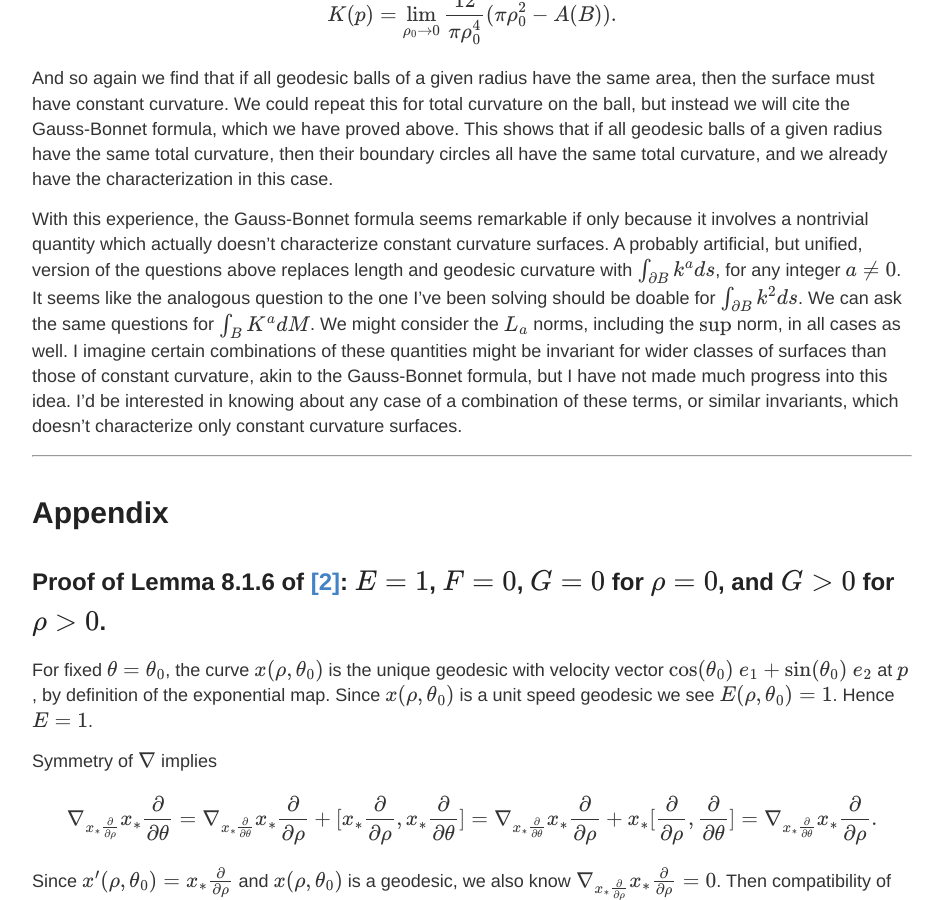
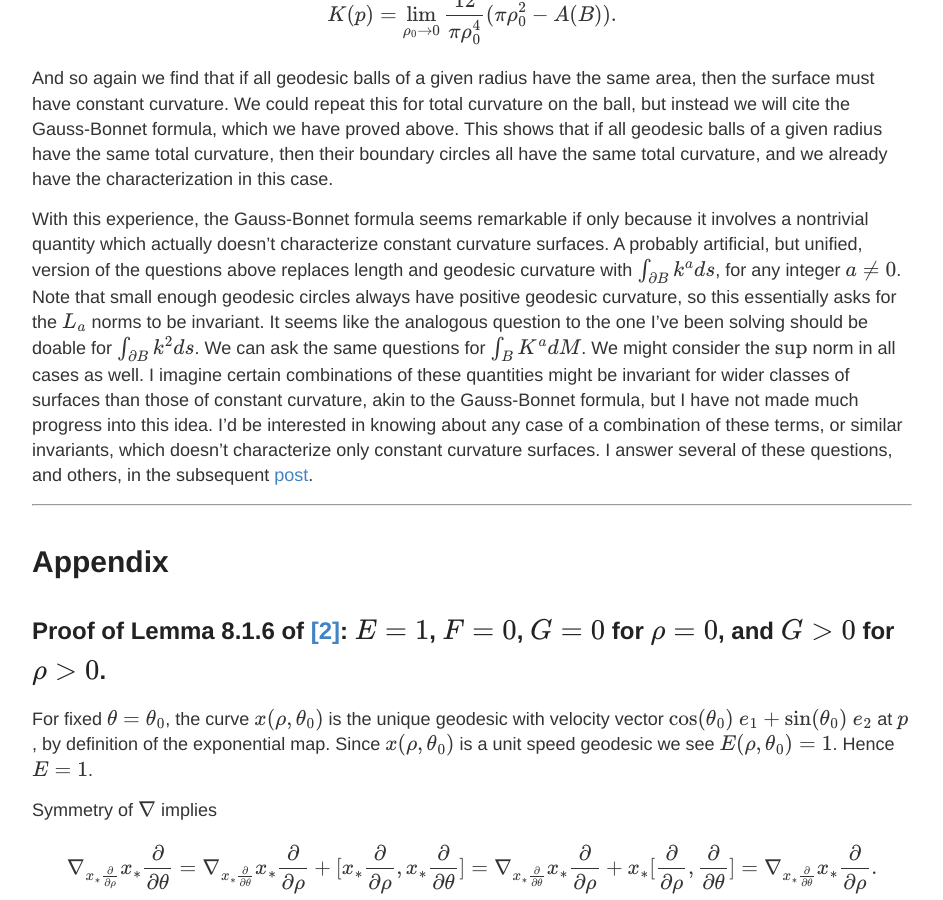
Before and after one commit to GeoffreySangston/GeoffreySangston.github.io, a Jekyll site: the page built from _posts/MathBlog/2021-06-21-Geodesic-Circles1.md, in a window 1280 px wide and 900 px high, scrolled down 9169 px. Shown: the whole window, without its empty margins (168-1111 px from the left). Built offline with Jekyll 4.4.1, drawn with Linux system fonts in a browser that asks for light colours; formulas are drawn with MathJax 3.

Commit message:
Linking two posts

```diff
--- a/_posts/MathBlog/2021-06-21-Geodesic-Circles1.md
+++ b/_posts/MathBlog/2021-06-21-Geodesic-Circles1.md
@@ -223,7 +223,12 @@ We conclude again that $K$ must be constant. Now consider the area $A(B)$ of the
 And so again we find that if all geodesic balls of a given radius have the same area, then the surface must have constant curvature. We could repeat this for total curvature on the ball, but instead we will cite the Gauss-Bonnet formula, which we have proved above. This shows that if all geodesic balls of a given radius have the same total curvature, then their boundary circles all have the same total curvature, and we already have the characterization in this case.
 
 With this experience, the Gauss-Bonnet formula seems remarkable if only because it involves a nontrivial quantity which actually doesn't characterize constant curvature surfaces.
-A probably artificial, but unified, version of the questions above replaces length and geodesic curvature with $\int_{\partial B} k^a ds$, for any integer $a \neq 0$. It seems like the analogous question to the one I've been solving should be doable for $\int_{\partial B} k^2 ds$. We can ask the same questions for $\int_{B}K^a dM$. We might consider the $L_a$ norms, including the $\sup$ norm, in all cases as well. I imagine certain combinations of these quantities might be invariant for wider classes of surfaces than those of constant curvature, akin to the Gauss-Bonnet formula, but I have not made much progress into this idea. I'd be interested in knowing about any case of a combination of these terms, or similar invariants, which doesn't characterize only constant curvature surfaces.
+A probably artificial, but unified, version of the questions above replaces length and geodesic curvature with $\int\_{\partial B} k^a ds$, for any integer $a \neq 0$. Note that small enough
+geodesic circles always have positive geodesic curvature, so this essentially asks for the $L_a$ norms to be invariant.
+It seems like the analogous question to the one I've been solving should be doable for $\int\_{\partial B} k^2 ds$. We can ask the same questions for $\int\_{B}K^a dM$. We might consider the $\sup$ norm in all cases as well.
+I imagine certain combinations of these quantities might be invariant for wider classes of surfaces than those of constant curvature, akin to the Gauss-Bonnet formula, but I have not made much progress into this idea.
+I'd be interested in knowing about any case of a combination of these terms, or similar invariants, which doesn't characterize only constant curvature surfaces. I answer several of these questions,
+and others, in the subsequent [post](/Geodesic-Circles2).
 
 ---
 
```
